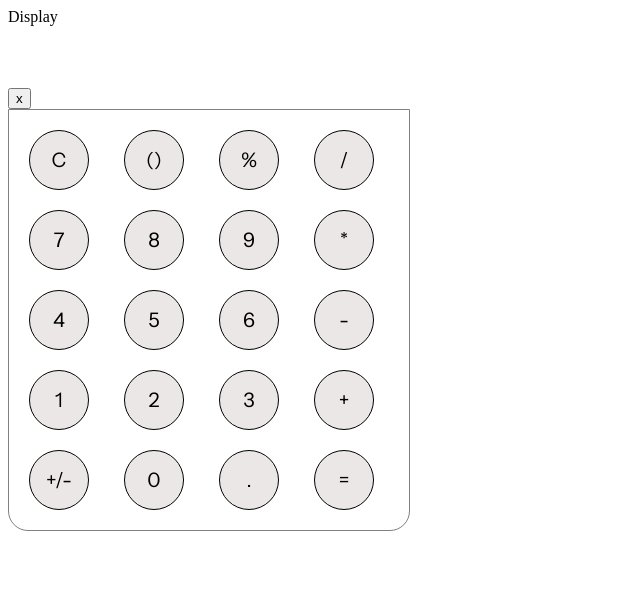
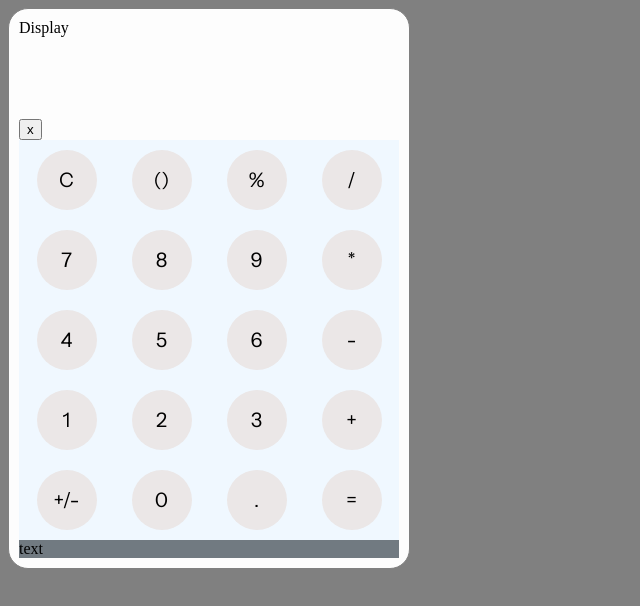
Before and after one commit to RD2P/samsung-calculator, a plain HTML site: page samsung-calculator.html in a window 1280 px wide. Shown: the whole page, without its empty margins (0-640 px from the left). Drawn offline with Linux system fonts and the light colour scheme.

Commit message:
Wrapped buttons grid into div and added icons folder

```diff
--- a/samsung-calculator.html
+++ b/samsung-calculator.html
@@ -13,8 +13,9 @@
 </head>
 
 <body>
-  <div class="display">Display</div>
-  <div>
+  <div class="screen">
+    <div class="js-display">Display</div>
+    <div class="special-btns">
       <button onclick="
     calculation = calculation.slice(0,-1);
     console.log(calculation);
@@ -122,6 +123,13 @@
 
     </div>
 
+    <div class="home-nav-bar">
+      text
+    </div>
+
+  </div>
+
+
   <script src='script.js'></script>
 </body>
 
--- a/style.css
+++ b/style.css
@@ -1,17 +1,25 @@
+body {
+  background-color: gray;
+}
+  .screen{
+    background-color: rgb(253,253,253);
+    width: 380px;
+    padding: 10px;
+    border: 1px solid gray;
+    border-radius: 20px;
+  }
 
-
-.display{
-  height: 80px;
+    .js-display{
+      height: 100px;
     }
 
     .btn-grid{
-  width: 380px;
+      width: 100%;
       display: grid;
-  padding: 10px;
+      place-items: center center;
+
       grid-template-columns: 1fr 1fr 1fr 1fr;
-  border: 1px solid gray;
-  border-bottom-left-radius: 20px;
-  border-bottom-right-radius: 20px;
+      background-color: aliceblue;
     }
 
       .btn{
@@ -20,12 +28,19 @@
         border-radius: 100%;
         background-color: rgb(235, 231, 231);
         margin: 10px;
-    border: 1px solid black;
+        border: 0;
         font-family: 'Instrument Sans', sans-serif;
         font-size: 20px;
-    transition: 0.15s;
+        transition: 0.2s;
       }
 
         .btn:hover{
           background-color: rgb(212, 205, 205);
         }
+        .btn:active{
+          background-color: rgb(173, 167, 167);
+        }
+    .home-nav-bar{
+  background-color: rgb(113, 122, 129);
+  display: flex;
+    }
```
Also changed, not shown: icons/back-icon.png (added), icons/hamburger-icon.png (added), icons/home-icon.png (added). Lines whose indentation alone changed are shown as unchanged.
